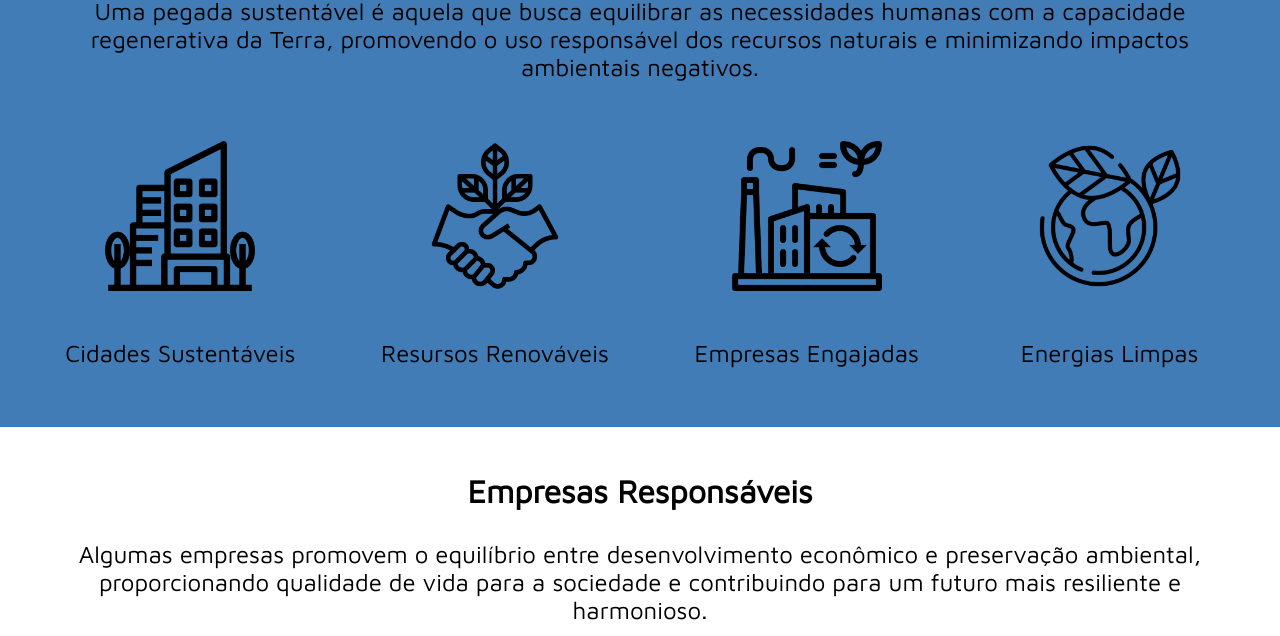
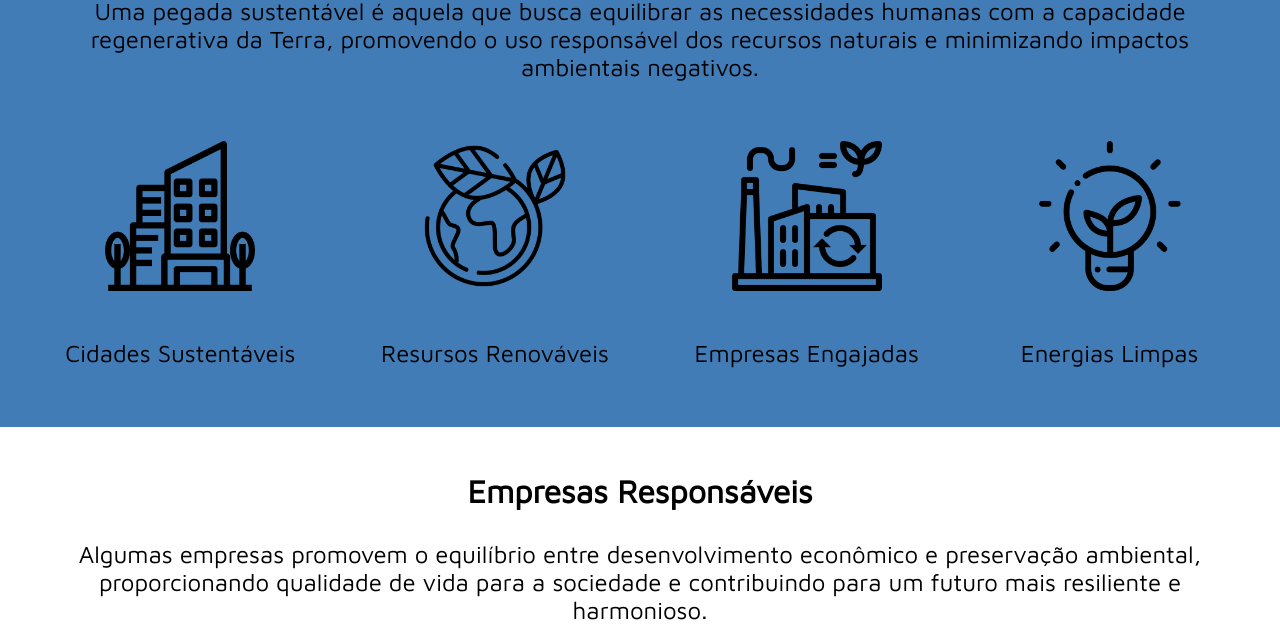
Before and after one commit to RafaelHzn/proz_EcoCity_teste, a plain HTML site: page index.html in a window 1280 px wide. Shown: the part 1156-1792 px from the top of the page. Drawn offline with Linux system fonts and the light colour scheme.

Commit message:
update index

```diff
--- a/index.html
+++ b/index.html
@@ -69,7 +69,7 @@
                     <p>Cidades Sustentáveis</p>
                 </li>
                 <li>
-                    <img src="./img/icone_contato.png" alt="icone contato">
+                    <img src="./img/icone_recursos.png" alt="icone contato">
                     <p>Resursos Renováveis</p>
                 </li>
                 <li>
@@ -77,7 +77,7 @@
                     <p>Empresas Engajadas</p>
                 </li>
                 <li>
-                    <img src="./img/icone_recursos.png" alt="icone recursos">
+                    <img src="./img/icone_energia.png" alt="icone recursos">
                     <p>Energias Limpas</p>
                 </li>
             </ul>
```
